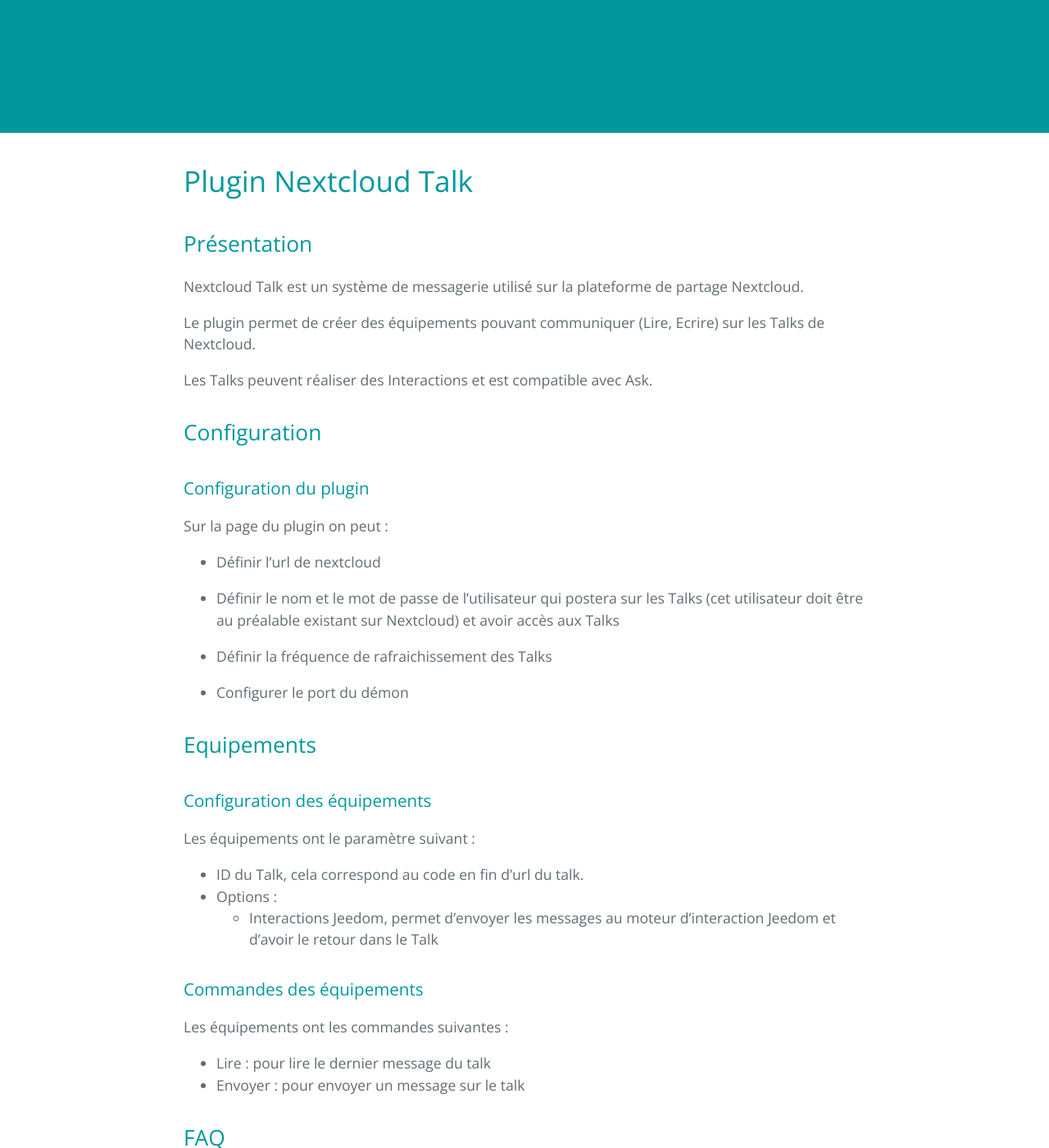
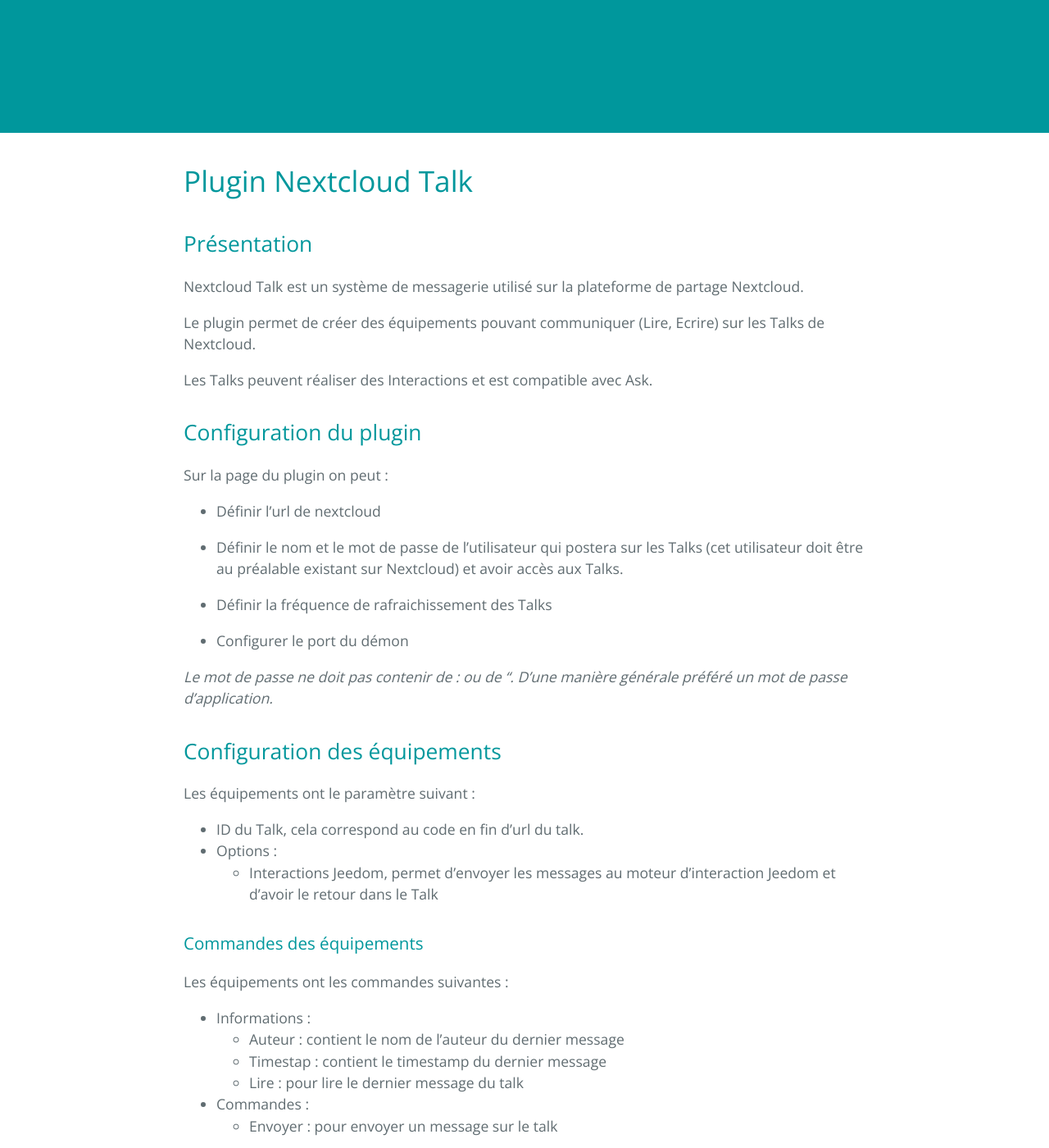
Before and after one commit to NeCeN/nc_talk, a Jekyll site: the page built from docs/fr_FR/index.md, in a window 1280 px wide and 1400 px high. Shown: the whole window at 82% size. Built offline with Jekyll 4.4.1, drawn with Linux system fonts in a browser that asks for light colours; our own code applies the rules of GitHub Pages for plain Markdown files; the repository's description, which GitHub fills in, is left out.

```diff
--- a/docs/fr_FR/index.md
+++ b/docs/fr_FR/index.md
@@ -8,23 +8,21 @@ Le plugin permet de créer des équipements pouvant communiquer (Lire, Ecrire) s
 
 Les Talks peuvent réaliser des Interactions et est compatible avec Ask.
 
-## Configuration
-
-### Configuration du plugin
+## Configuration du plugin
 
 Sur la page du plugin on peut :
 
   * Définir l'url de nextcloud
 
-  * Définir le nom et le mot de passe de l'utilisateur qui postera sur les Talks (cet utilisateur doit être au préalable existant sur Nextcloud) et avoir accès aux Talks
+  * Définir le nom et le mot de passe de l'utilisateur qui postera sur les Talks (cet utilisateur doit être au préalable existant sur Nextcloud) et avoir accès aux Talks.
 
   * Définir la fréquence de rafraichissement des Talks
 
   * Configurer le port du démon
 
-## Equipements
+_Le mot de passe ne doit pas contenir de : ou de ". D'une manière générale préféré un mot de passe d'application._
 
-### Configuration des équipements
+## Configuration des équipements
 
 Les équipements ont le paramètre suivant :
 
@@ -35,8 +33,13 @@ Les équipements ont le paramètre suivant :
 ### Commandes des équipements
 Les équipements ont les commandes suivantes :
 
-  * Lire : pour lire le dernier message du talk
-  * Envoyer : pour envoyer un message sur le talk
+* Informations :
+  - Auteur : contient le nom de l'auteur du dernier message
+  - Timestap : contient le timestamp du dernier message
+  - Lire : pour lire le dernier message du talk
+
+* Commandes :
+    - Envoyer : pour envoyer un message sur le talk
 
 ## FAQ
 
```
Also changed, not shown: docs/fr_FR/changelog.md (+6 -3 lines), plugin_info/info.json (+7 -1 lines), README.md, 2 other files.
